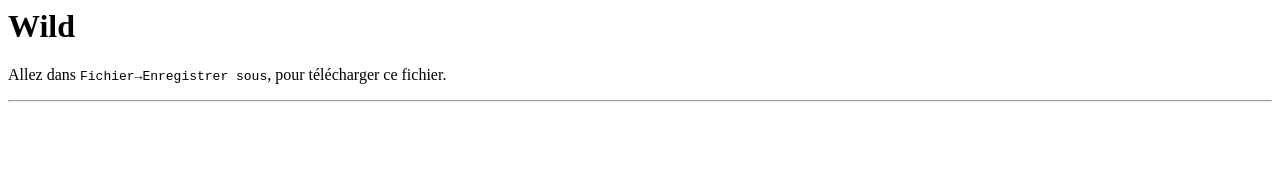
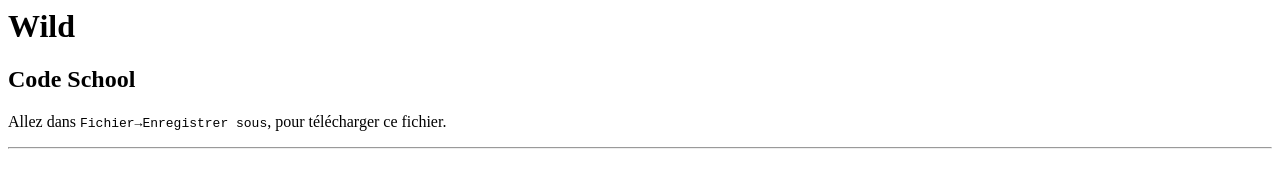
Before and after one commit to stephenparent/helloWorld, a plain HTML site: page index.html in a window 1280 px wide. Drawn offline with Linux system fonts and the light colour scheme.

Commit message:
Changed H2

```diff
--- a/index.html
+++ b/index.html
@@ -9,6 +9,7 @@
 </head>
 <body>
  <h1>Wild</h1>
+ <h2>Code School</h2>
 <p>
 Allez dans <code>Fichier&rarr;Enregistrer sous</code>, pour t&eacute;l&eacute;charger ce fichier.
 </p>
```
